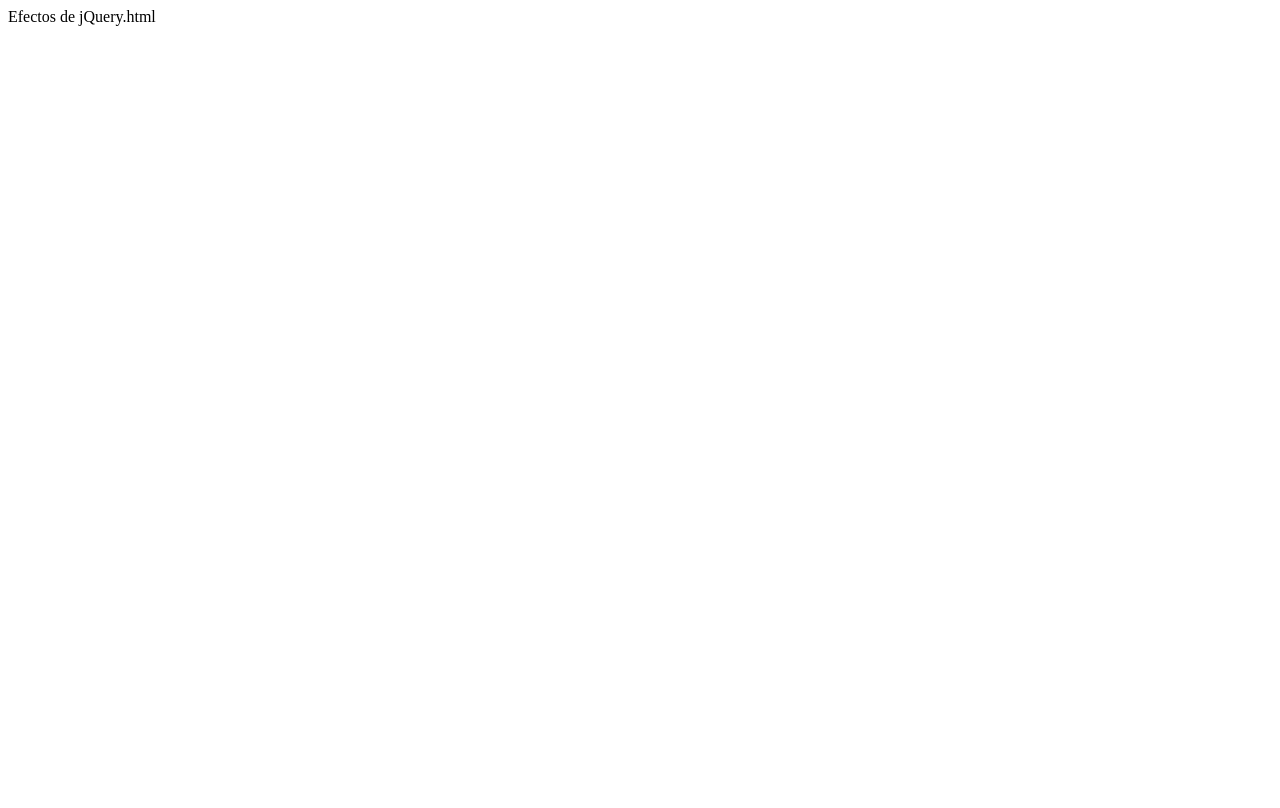
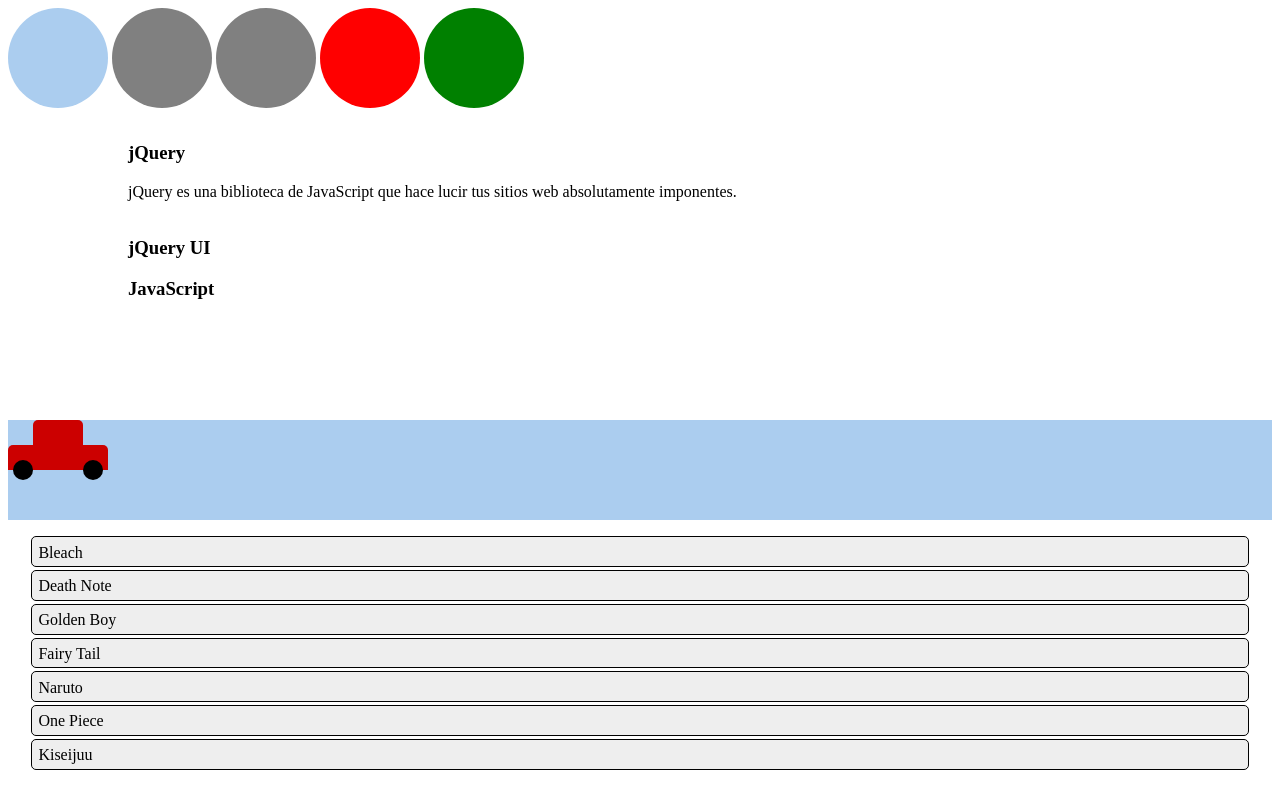
Before and after one commit to Jparra3/Practiac_jQuery, a plain HTML site: page Efectos de jQuery.html in a window 1280 px wide. Shown: the top 808 px of the page. Drawn offline with Linux system fonts and the light colour scheme.

Commit message:
efectos en jQuery

```diff
--- a/Efectos de jQuery.html
+++ b/Efectos de jQuery.html
@@ -1 +1,127 @@
-Efectos de jQuery.html
+<!DOCTYPE html>
+<html>
+<head>
+	<title>efectos jQuery</title>
+	<link rel="stylesheet"  type="text/css" href="css/paraEfectos.css">
+	<script type="text/javascript" src="js/jquery.js">
+	</script>
+	<script type="text/javascript" src="js/efectosJQuery.js">
+	</script>
+	<!--libreria para realizar efectos-->
+	<script type="text/javascript" src="js/jquery-ui.min.js"></script>
+</head>
+<body>
+	<div class="circulo esfera"></div>
+	<div class="rebote esfera" id="mover"></div>
+	<div class="rebote esfera"></div>
+	<div class="mover esfera"></div>
+	<div class="esfera aparece"></div>
+	<div id="menu">
+            <h3>jQuery</h3>
+            <div>
+                <p>jQuery es una biblioteca de JavaScript que hace lucir tus sitios web absolutamente imponentes.</p>
+            </div>
+            <h3>jQuery UI</h3>
+            <div>
+                <p>¡jQuery UI incluye aún más bondades de jQuery!</p>
+            </div>
+            <h3>JavaScript</h3>
+            <div>
+                <p>JavaScript es un lenguaje de programación que se usa en navegadores web, y es el componente principal en jQuery y jQuery UI. Puedes aprender sobre JavaScript en la <a href="http://www.codecademy.com/tracks/javascript" target="blank" style="text-decoration:none; color:#F39814">serie de ejercicios de JavaScript</a> aquí en Codecademy.</a></p>
+            </div>
+        </div>
+        <div id="carro">
+            <div id="top"></div>
+            <div id="bottom"></div>
+            <div id="fwheel"></div>
+            <div id="bwheel"></div>
+        </div>
+        <div class="camTam"></div>
+       	<ol>
+       		<li>Bleach</li>
+       		<li>Death Note</li>
+       		<li>Golden Boy</li>
+       		<li>Fairy Tail</li>
+       		<li>Naruto</li>
+       		<li>One Piece</li>
+       		<li>Kiseijuu</li>
+       	</ol>
+        <br>
+        <br>
+        <br>
+        <br>
+        <br>
+        <br>
+        <br>
+        <br>
+        <br>
+        <br>
+        <br>
+        <br>
+        <br>
+        <br>
+        <br>
+        <br>
+        <br>
+        <br>
+        <br>
+        <br>
+        <br>
+        <br>
+        <br>
+        <br>
+        <br>
+        <br>
+        <br>
+        <br>
+        <br>
+        <br>
+        <br>
+        <br>
+        <br>
+        <br>
+        <br>
+        <br>
+        <br>
+        <br>
+        <br>
+        <br>
+        <br>
+        <br>
+        <br>
+        <br>
+        <br>
+        <br>
+        <br>
+        <br>
+        <br>
+        <br>
+        <br>
+        <br>
+        <br>
+        <br>
+        <br>
+        <br>
+        <br>
+        <br>
+        <br>
+        <br>
+        <br>
+        <br>
+        <br>
+        <br>
+        <br>
+        <br>
+        <br>
+        <br>
+        <br>
+        <br>
+        <br>
+        <br>
+        <br>
+        <br>
+        <br>
+        <br>
+
+</body>
+</html>
--- /dev/null
+++ b/css/paraEfectos.css
@@ -0,0 +1,84 @@
+.esfera{
+	height: 100px;
+	width: 100px;
+	background-color: green;
+	border-radius: 100%;
+	display: inline-block;
+}
+.circulo{
+	background-color: #ABCDEF;
+}
+.rebote{
+	background-color: gray;
+}
+.mover{
+	background-color:red;
+}
+#menu{
+	margin: 30px 60px 120px 120px;
+}
+#top {
+    position: relative;
+    height: 50px;
+    width: 50px;
+    border-radius: 5px;
+    background-color: #cc0000;
+    left: 25px;
+}
+#bottom {
+	position: relative;
+	height:25px;
+	width: 100px;
+	background-color: #cc0000;
+	border-top-left-radius: 5px;
+	border-top-right-radius: 5px;
+	top: -25px;
+}
+#fwheel {
+	position: relative;
+	height:20px;
+	width:20px;
+	border-radius: 100%;
+	background-color: black;
+	top: -35px;
+	left: 5px;
+}
+#bwheel {
+	position: relative;
+	height:20px;
+	width:20px;
+	border-radius: 100%;
+	background-color: black;
+	top: -55px;
+	left: 75px;
+}
+#carro{
+	position: fixed;
+}
+.camTam{
+	height: 100px;
+    background-color: #ABCDEF;
+    font-family: Verdana, Arial, Sans-Serif;
+    font-size: 1em;
+    text-align: center;
+}
+ol{
+	/*para quitar los numeros de la lista*/
+	list-style-type: none;
+	position: relative;
+	left: -20px;
+}
+li{
+	background:#eeeeee;
+	border-radius: 5px;
+	border:1px solid black;
+	margin: 3px;
+	padding: 0.4em;
+	font-size: 1em;
+	height: 16px;
+}
+/*cuando se cumpla la funcion ejecute esta clase*/
+ol .ui-selected{
+	background-color: #F39814;
+	color:white
+}
--- /dev/null
+++ b/js/efectosJQuery.js
@@ -0,0 +1,35 @@
+$(document).ready(function() {
+	//efecto que hace explotar al momento de dar click
+	$('.circulo').click(function(){
+	    $(this).effect('explode');
+	    });
+	//este es para hacer rebotar el onbjeto
+	$('.rebote').click(function(){
+		//lo hace rebotar 2 veces en un tiempo de 1000 milisegundos
+	    $(this).effect('bounce',{times:2},1000);
+	    });
+	//para poder mover el objeto donde quiera
+	$('.mover').draggable({
+		appendTo:"body"
+	});
+
+	//slide lo arrastra de izquierda a derecha
+	$('.aparece').click(function(){
+		//se le puede agregar el tiempo
+	    $(this).effect('slide',2000);
+	    });
+	//muestre un menú tipo acordeon
+	$("#menu").accordion();
+	//para poder mover el objeto donde quiera
+	$('#carro').draggable();
+
+	$(".camTam").resizable({
+		autoHide: true});
+
+	//ejecute la clase que esta almacenada en css cuando la seleccione
+	// $('ol').selectable();
+
+	//para poder ordenarlas como quiera se puede con el codigo
+	//anterior solo cambiando por la funcion sortable
+	$('ol').sortable();
+});
```
